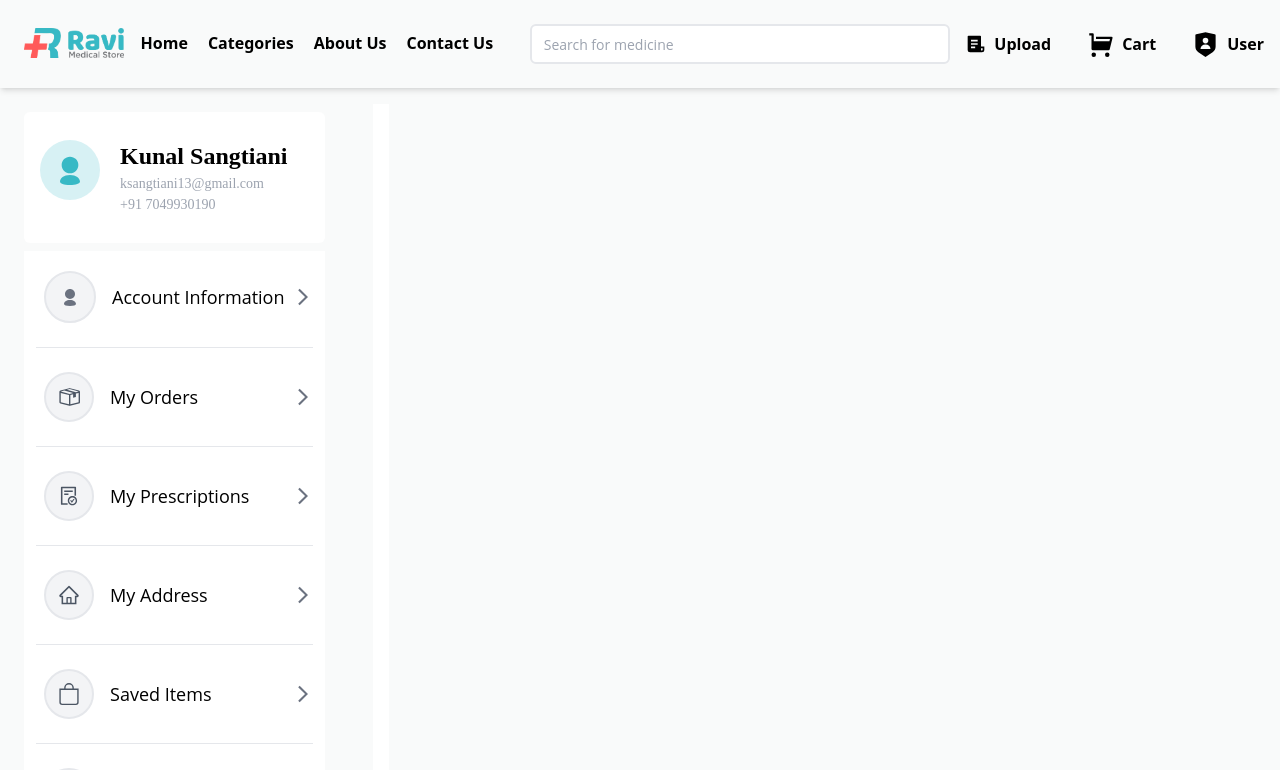
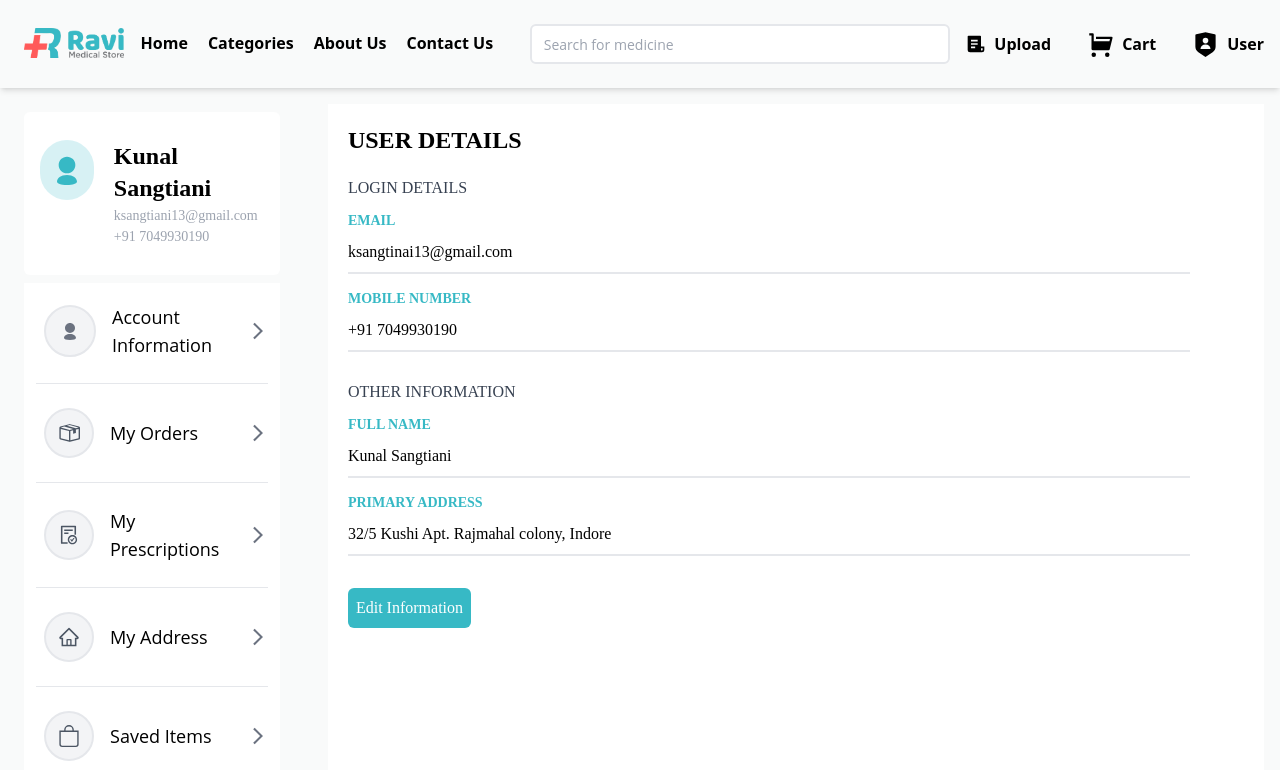
Before and after one commit to kunals131/EParmacy, a Next.js app in the folder client/: page /account/user in a window 1280 px wide. Shown: the top 770 px of the page. Built offline with nearby package versions, Linux system fonts and the light colour scheme.

Commit message:
Added User Details Page

```diff
--- a/client/components/AccountLayout.jsx
+++ b/client/components/AccountLayout.jsx
@@ -7,7 +7,7 @@ const AccountLayout = ({children}) => {
         <div className='hidden lg:block'>
         <AccountSidebar/>
         </div>
-        <div className='p-2 bg-white'>
+        <div className='p-2 bg-white w-[100%]'>
             {children}
         </div>
 
--- a/client/pages/account/user.jsx
+++ b/client/pages/account/user.jsx
@@ -1,11 +1,63 @@
-import React from 'react'
+import React, { useState } from 'react'
 import AccountLayout from '../../components/AccountLayout'
 
+
+const InputField = ({id,name,placeholder,type,value,label,onChangeHandler,editMode})=>{
+
+  return (
+    <div className='font-poppins'>
+      <label htmlFor={id} className='text-primary text-sm font-semibold'>{label}</label>
+      <div>
+        <input  name={name} type={type} onChange={onChangeHandler} id={id} disabled={!editMode} placeholder={placeholder} value={value} className='py-[8px] disabled:bg-white w-[94%] border-b-2'/>
+      </div>
+    </div>
+  )
+}
+
 const User = () => {
+  const [userForm,setUserForm] = useState({
+    fullName : 'Kunal Sangtiani',
+    email : 'ksangtinai13@gmail.com',
+    mobile : '+91 7049930190',
+    primaryAddress  :'32/5 Kushi Apt. Rajmahal colony, Indore'
+  })
+  const [editMode,setEditMode] = useState(false);
+  const handleChange = (e)=>{
+    setUserForm((prev)=>{
+      return {
+        ...prev,[e.target.name] : e.target.value
+      }
+    })
+  }
+  const handleSubmit = ()=>{
+    setEditMode(false);
+
+  }
   return (
     <AccountLayout>
-      <div className=''>
-
+      <div className='p-3 font-poppins'>
+        <div className='text-2xl font-semibold'>USER DETAILS</div>
+        {editMode&&<div className='text-green-600 text-sm mt-1'>You are in Edit Mode, You can change any field and save the changes.</div>}
+        <div className='mt-5 space-y-7'>
+          <div>
+          <div className='text-gray-700 font-poppins'>LOGIN DETAILS</div>
+          <div className='mt-2 space-y-3'>
+            <InputField value={userForm.email} editMode={editMode} onChangeHandler={handleChange} name="email" label="EMAIL" type="email" placeholder="Edit Your Email" />
+            <InputField value={userForm.mobile}  editMode={editMode} onChangeHandler={handleChange} name="mobile" label="MOBILE NUMBER" type="text" placeholder="Edit Your Mobile " />
+          </div>
+          </div>
+          <div>
+          <div className='text-gray-700 font-poppins'>OTHER INFORMATION</div>
+          <div className='mt-2 space-y-3'>
+            <InputField value={userForm.fullName}  editMode={editMode} onChangeHandler={handleChange} name="fullName" label="FULL NAME" type="text" placeholder="Edit Your FULL NAME" />
+            <InputField value={userForm.primaryAddress}  editMode={editMode} onChangeHandler={handleChange} name="primaryAddress" label="PRIMARY ADDRESS" type="text" placeholder="Edit Your Address " />
+          </div>
+          </div>
+        </div>
+        <div className='flex space-x-3 mt-8'>
+          {!editMode&&<div className='p-2 bg-primary text-white w-fit rounded-md ' onClick={()=>setEditMode(true)}>Edit Information</div>}
+          {editMode&&<div className='p-2 bg-accent text-white w-fit rounded-md' onClick={handleSubmit}>Save</div>}
+        </div>
       </div>
     </AccountLayout>
   )
```
